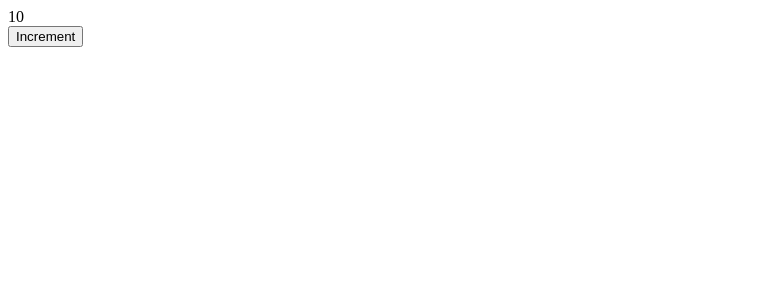
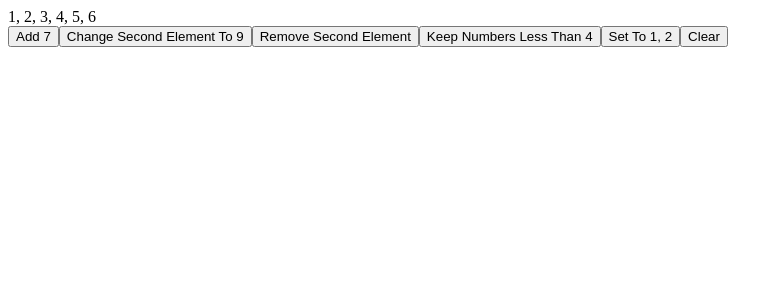
Before and after one commit to mh-saeed/Custom-React-Hooks, a React (Vite) app: page / in a window 1280 px wide. Shown: the top 300 px of the page, without its empty margins (0-783 px from the left). Built offline with nearby package versions, Linux system fonts and the light colour scheme.

Commit message:
added: useArray hook

```diff
--- /dev/null
+++ b/src/05-useArray/ArrayComponent.jsx
@@ -0,0 +1,21 @@
+import useArray from "./useArray";
+
+export default function ArrayComponent() {
+  const { array, set, push, remove, filter, update, clear } = useArray([
+    1, 2, 3, 4, 5, 6,
+  ]);
+
+  return (
+    <div>
+      <div>{array.join(", ")}</div>
+      <button onClick={() => push(7)}>Add 7</button>
+      <button onClick={() => update(1, 9)}>Change Second Element To 9</button>
+      <button onClick={() => remove(1)}>Remove Second Element</button>
+      <button onClick={() => filter((n) => n < 3)}>
+        Keep Numbers Less Than 4
+      </button>
+      <button onClick={() => set([1, 2])}>Set To 1, 2</button>
+      <button onClick={clear}>Clear</button>
+    </div>
+  );
+}
--- /dev/null
+++ b/src/05-useArray/useArray.jsx
@@ -0,0 +1,31 @@
+import { useState } from "react";
+
+export default function useArray(defaultValue) {
+  const [array, setArray] = useState(defaultValue);
+
+  function push(element) {
+    setArray((a) => [...a, element]);
+  }
+
+  function filter(callback) {
+    setArray((a) => a.filter(callback));
+  }
+
+  function update(index, newElement) {
+    setArray((a) => [
+      ...a.slice(0, index),
+      newElement,
+      ...a.slice(index + 1, a.length),
+    ]);
+  }
+
+  function remove(index) {
+    setArray((a) => [...a.slice(0, index), ...a.slice(index + 1, a.length)]);
+  }
+
+  function clear() {
+    setArray([]);
+  }
+
+  return { array, set: setArray, push, filter, update, remove, clear };
+}
--- a/src/App.jsx
+++ b/src/App.jsx
@@ -2,7 +2,8 @@
 // import ToggleComponent from "./01-useToggle/ToggleComponent";
 // import TimeoutComponent from "./02-useTimeout/TimeoutComponent";
 // import DebounceComponent from "./03-useDebounce/DebounceComponent";
-import UpdateEffectComponent from "./04-useUpdateEffect/UpdateEffectComponent";
+// import UpdateEffectComponent from "./04-useUpdateEffect/UpdateEffectComponent";
+import ArrayComponent from "./05-useArray/ArrayComponent";
 
 function App() {
   return (
@@ -11,7 +12,8 @@
       {/* <ToggleComponent /> */}
       {/* <TimeoutComponent /> */}
       {/* <DebounceComponent /> */}
-      <UpdateEffectComponent />
+      {/* <UpdateEffectComponent /> */}
+      <ArrayComponent />
     </>
   );
 }
```
